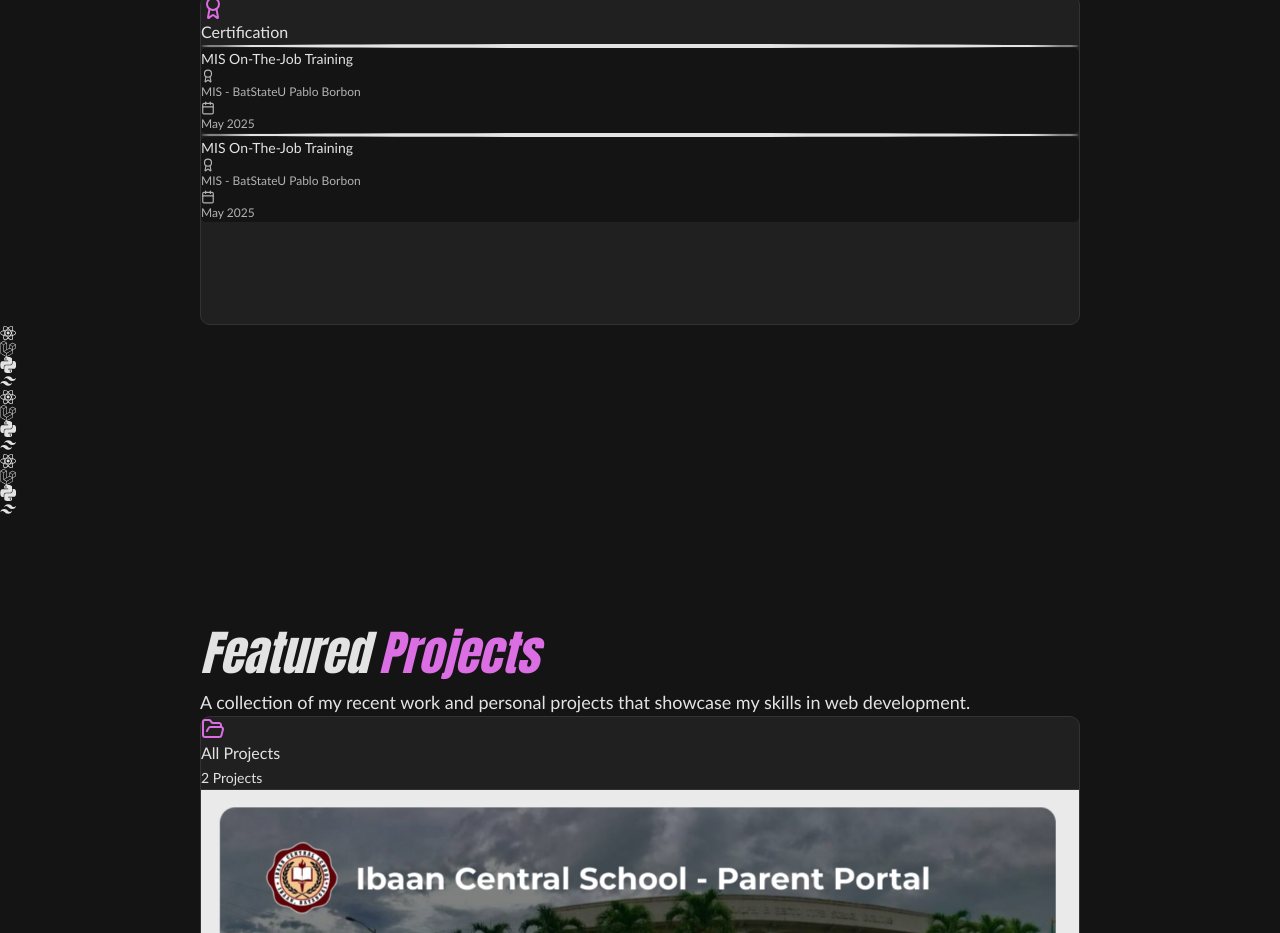
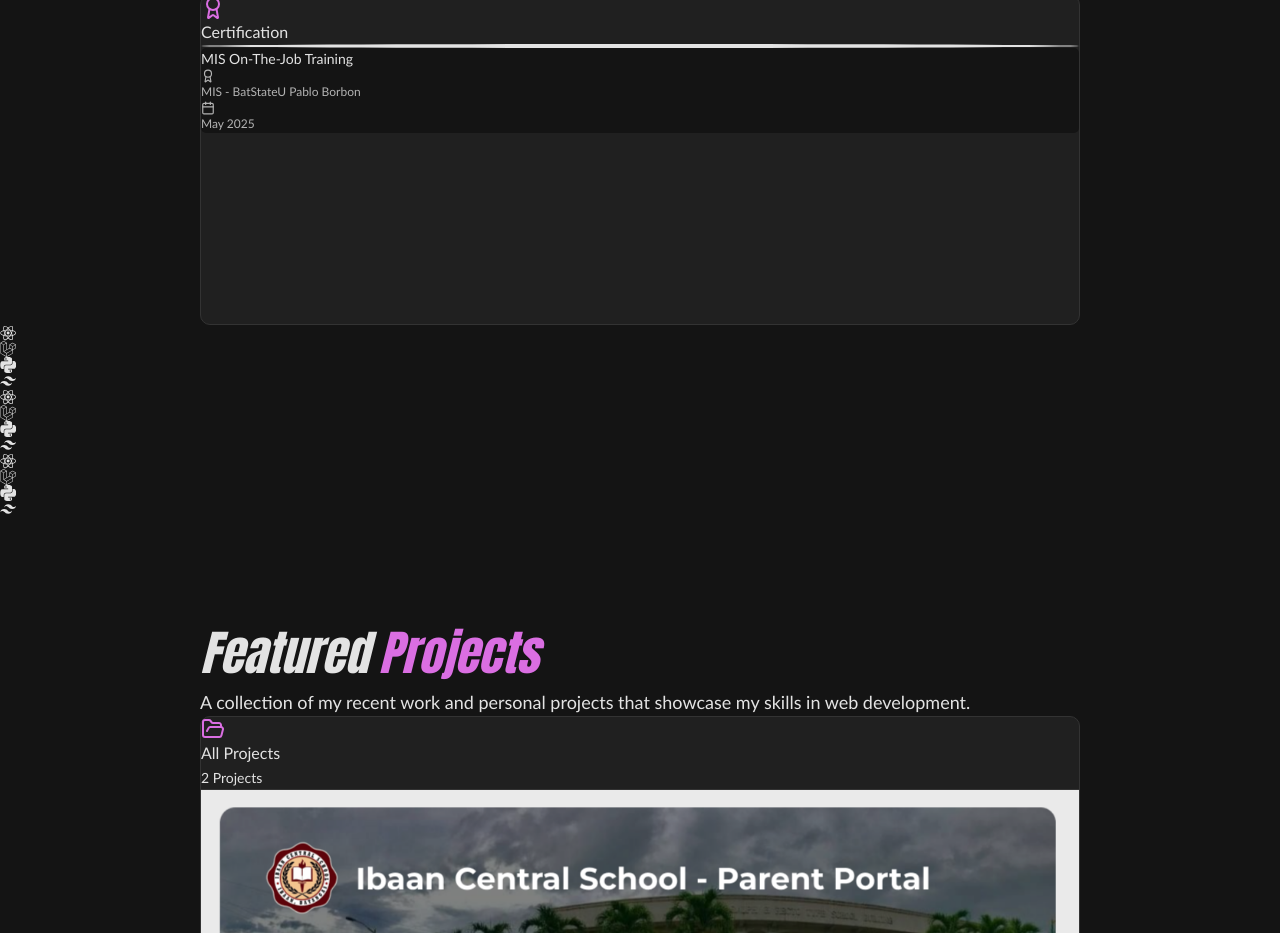
Before and after one commit to codewithjelo/Jelo_Portfolio, a React (Vite) app in the folder jelo-portfolio/: page / in a window 1280 px wide. Shown: the part 2320-3253 px from the top of the page. Built offline with nearby package versions, Linux system fonts and the light colour scheme.

Commit message:
Remove duplicate certificate

```diff
--- a/jelo-portfolio/src/components/ui/CertificateCard.jsx
+++ b/jelo-portfolio/src/components/ui/CertificateCard.jsx
@@ -2,12 +2,6 @@ import { Award, Calendar } from "lucide-react";
 
 const CertificateCard = () => {
   const certs = [
-    {
-      title: "MIS On-The-Job Training",
-      inst: "MIS - BatStateU Pablo Borbon",
-      date: "May 2025",
-      link: "https://drive.google.com/file/d/1KjB_6vhYF-5W_vgvmNWLc3UwbxiR_-xh/view?usp=drivesdk",
-    },
     {
       title: "MIS On-The-Job Training",
       inst: "MIS - BatStateU Pablo Borbon",
```
